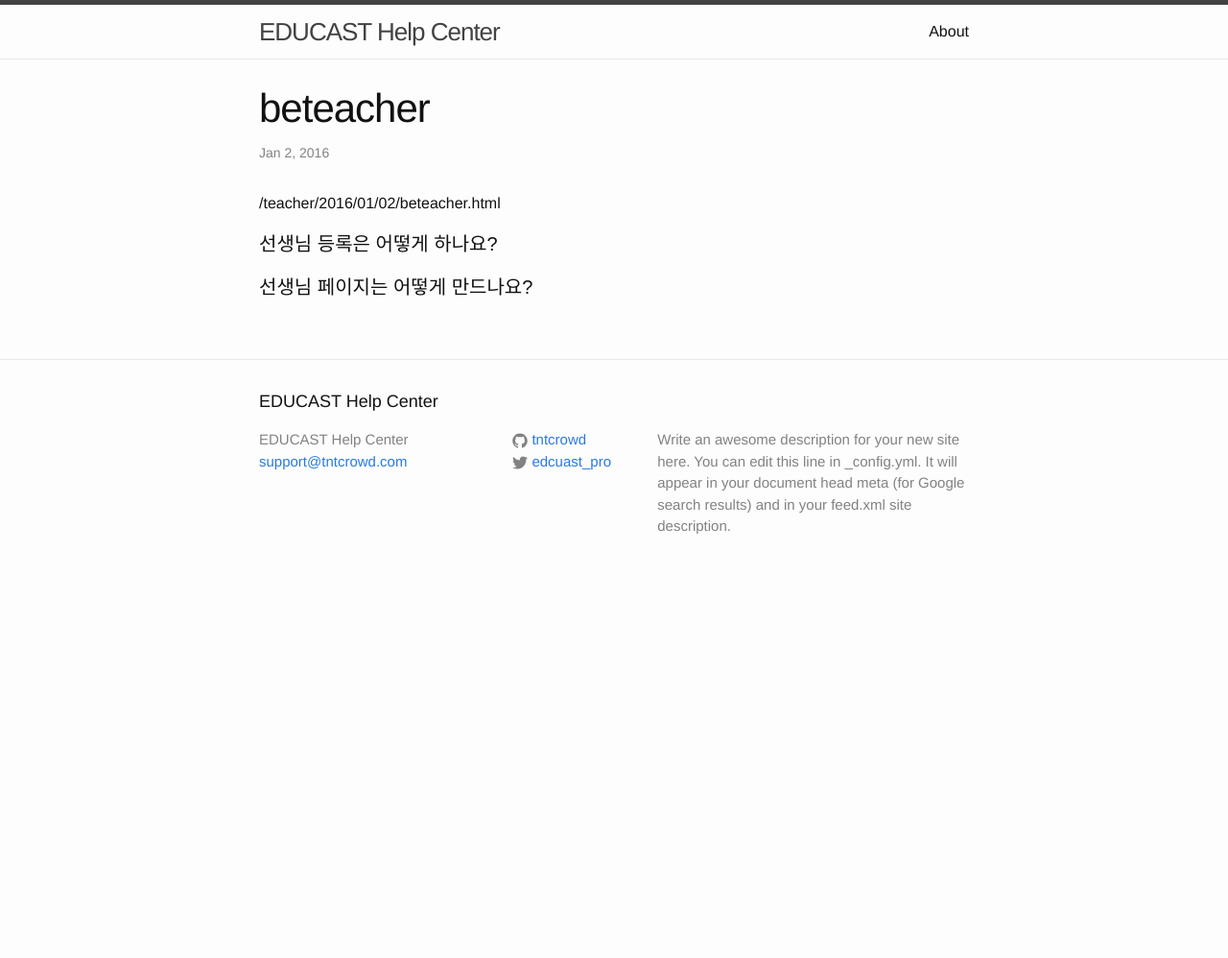
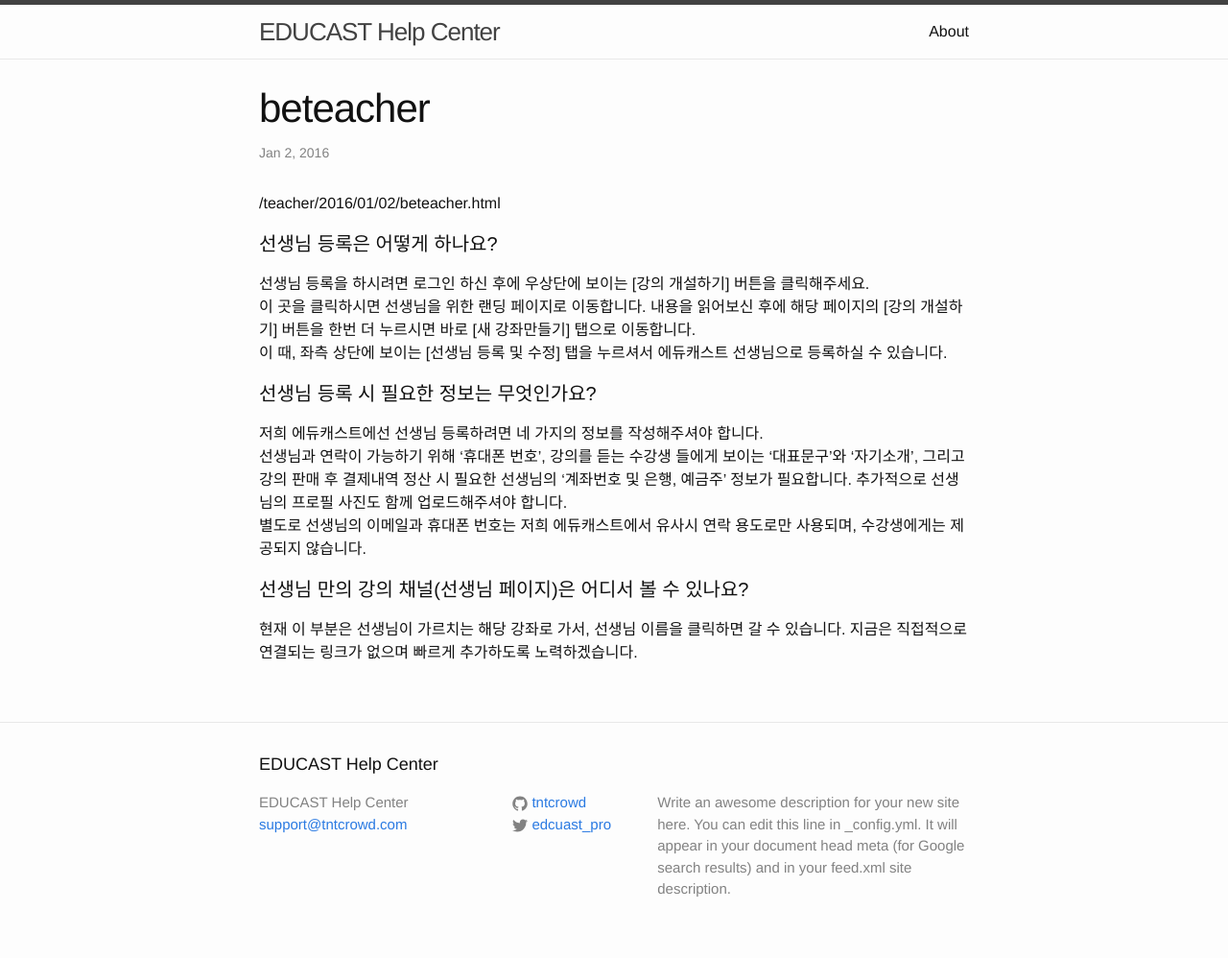
Before and after one commit to shaircast/educast-help, a Jekyll site: the page built from _posts/2016-01-02-beteacher.md, in a window 1280 px wide. Shown: the whole page at 96% size. Built offline with Jekyll 4.4.1, drawn with Linux system fonts in a browser that asks for light colours; comment, search, counter and statistics services are not loaded; before the commit the page ends 900 px from its top, so only the background shows below that.

Commit message:
beteacher

```diff
--- a/_posts/2016-01-02-beteacher.md
+++ b/_posts/2016-01-02-beteacher.md
@@ -6,5 +6,14 @@ category: teacher
 {% post_url 2016-01-02-beteacher %}
 
 #### 선생님 등록은 어떻게 하나요?
+선생님 등록을 하시려면 로그인 하신 후에 우상단에 보이는 [강의 개설하기] 버튼을 클릭해주세요.
+이 곳을 클릭하시면 선생님을 위한 랜딩 페이지로 이동합니다. 내용을 읽어보신 후에 해당 페이지의 [강의 개설하기] 버튼을 한번 더 누르시면 바로 [새 강좌만들기] 탭으로 이동합니다.
+이 때, 좌측 상단에 보이는 [선생님 등록 및 수정] 탭을 누르셔서 에듀캐스트 선생님으로 등록하실 수 있습니다.
 
-#### 선생님 페이지는 어떻게 만드나요?
+#### 선생님 등록 시 필요한 정보는 무엇인가요?
+저희 에듀캐스트에선 선생님 등록하려면 네 가지의 정보를 작성해주셔야 합니다.
+선생님과 연락이 가능하기 위해 ‘휴대폰 번호’, 강의를 듣는 수강생 들에게 보이는 ‘대표문구’와 ‘자기소개’, 그리고 강의 판매 후 결제내역 정산 시 필요한 선생님의 ‘계좌번호 및 은행, 예금주’ 정보가 필요합니다. 추가적으로 선생님의 프로필 사진도 함께 업로드해주셔야 합니다.
+ 별도로 선생님의 이메일과 휴대폰 번호는 저희 에듀캐스트에서 유사시 연락 용도로만 사용되며, 수강생에게는 제공되지 않습니다.
+
+#### 선생님 만의 강의 채널(선생님 페이지)은 어디서 볼 수 있나요?
+현재 이 부분은 선생님이 가르치는 해당 강좌로 가서, 선생님 이름을 클릭하면 갈 수 있습니다. 지금은 직접적으로 연결되는 링크가 없으며 빠르게 추가하도록 노력하겠습니다.
```
